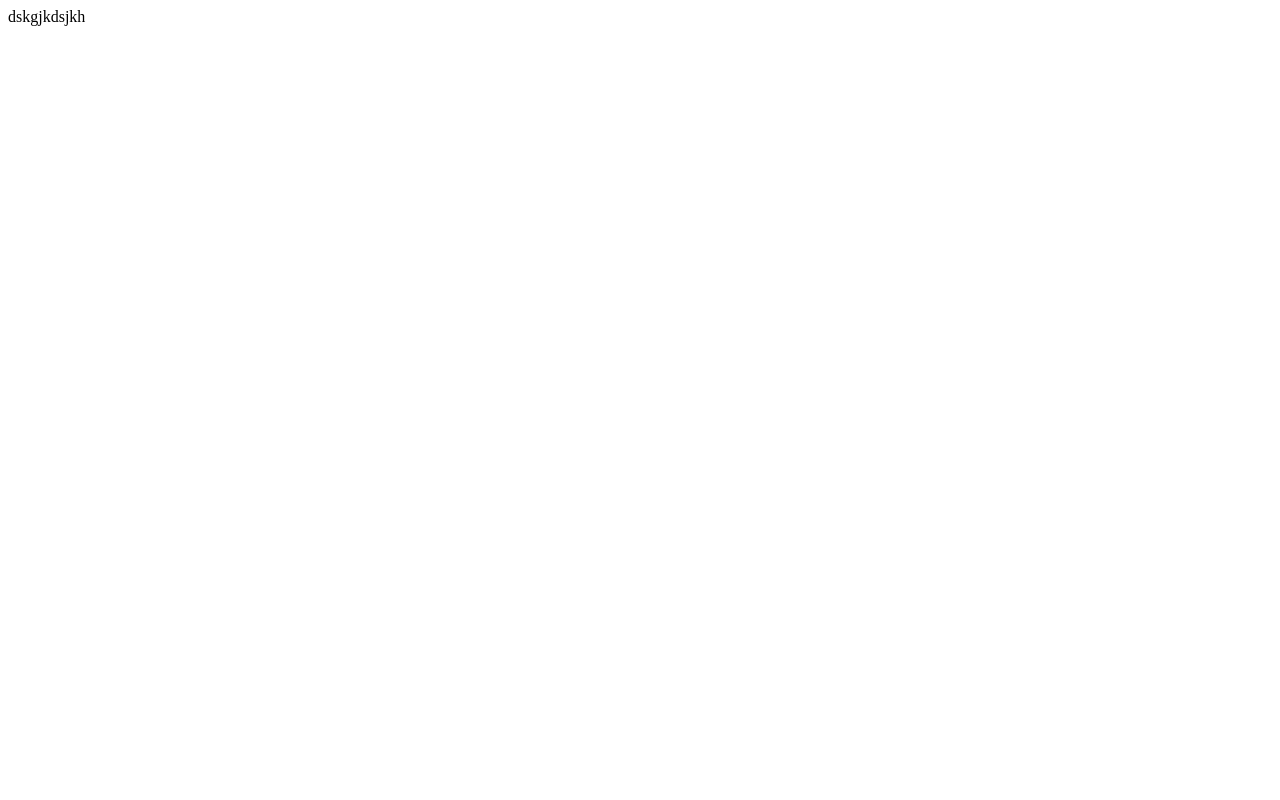
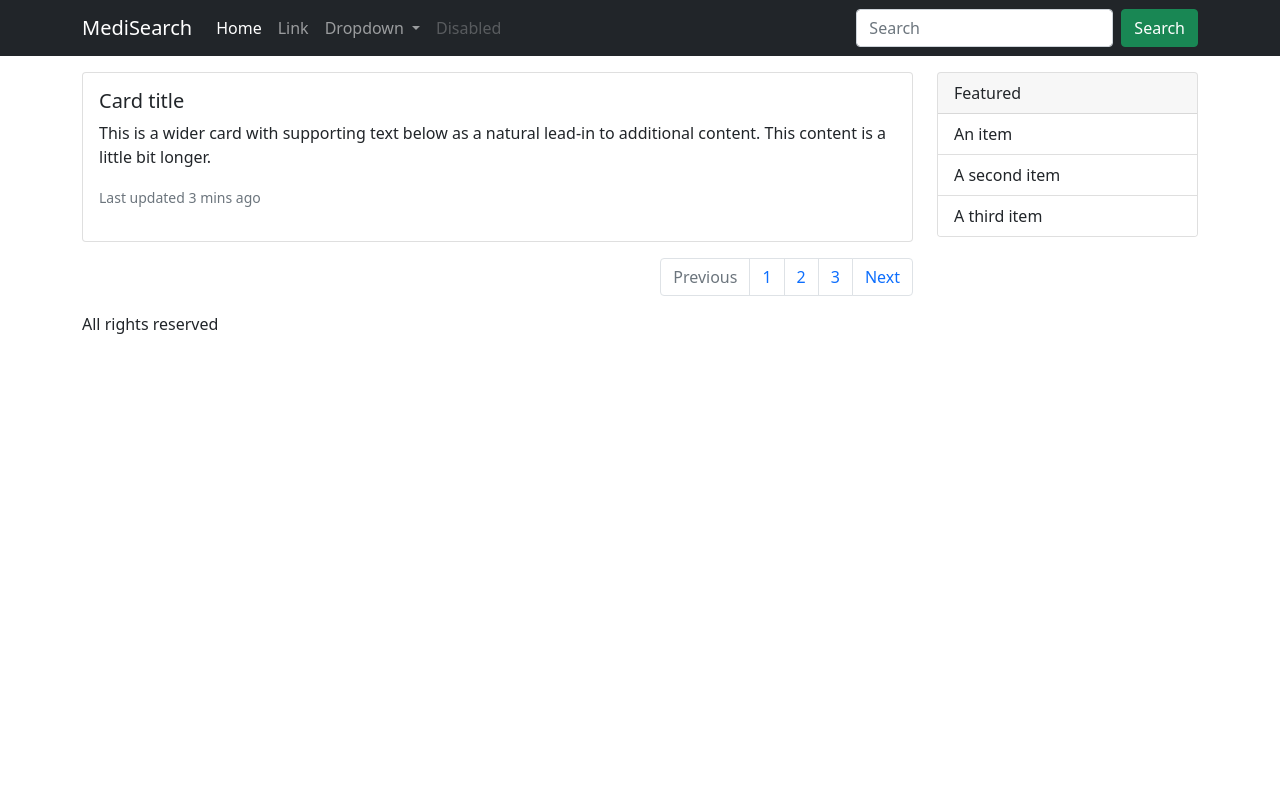
Before and after one commit to AkinCetin/SWE573-Project, a Django app: page / in a window 1280 px wide. Before the commit the page is almost empty. Run offline with Django 3.2, Linux system fonts and the light colour scheme.

Commit message:
anasayfa template olarak oluşturuldu

```diff
--- a/SWE573_Project/templates/pages/mainpage.html
+++ b/SWE573_Project/templates/pages/mainpage.html
@@ -1 +1,114 @@
-dskgjkdsjkh
+<!doctype html>
+<html lang="en">
+  <head>
+    <!-- Required meta tags -->
+    <meta charset="utf-8">
+    <meta name="viewport" content="width=device-width, initial-scale=1">
+
+    <!-- Bootstrap CSS -->
+    <link href="https://cdn.jsdelivr.net/npm/bootstrap@5.0.1/dist/css/bootstrap.min.css" rel="stylesheet" integrity="sha384-+0n0xVW2eSR5OomGNYDnhzAbDsOXxcvSN1TPprVMTNDbiYZCxYbOOl7+AMvyTG2x" crossorigin="anonymous">
+
+    <title>Hello, world!</title>
+  </head>
+  <body>
+    <nav class="navbar navbar-expand-lg navbar-dark bg-dark">
+        <div class="container">
+          <a class="navbar-brand" href="#">MediSearch</a>
+          <button class="navbar-toggler" type="button" data-bs-toggle="collapse" data-bs-target="#navbarSupportedContent" aria-controls="navbarSupportedContent" aria-expanded="false" aria-label="Toggle navigation">
+            <span class="navbar-toggler-icon"></span>
+          </button>
+          <div class="collapse navbar-collapse" id="navbarSupportedContent">
+            <ul class="navbar-nav me-auto mb-2 mb-lg-0">
+              <li class="nav-item">
+                <a class="nav-link active" aria-current="page" href="#">Home</a>
+              </li>
+              <li class="nav-item">
+                <a class="nav-link" href="#">Link</a>
+              </li>
+              <li class="nav-item dropdown">
+                <a class="nav-link dropdown-toggle" href="#" id="navbarDropdown" role="button" data-bs-toggle="dropdown" aria-expanded="false">
+                  Dropdown
+                </a>
+                <ul class="dropdown-menu" aria-labelledby="navbarDropdown">
+                  <li><a class="dropdown-item" href="#">Action</a></li>
+                  <li><a class="dropdown-item" href="#">Another action</a></li>
+                  <li><hr class="dropdown-divider"></li>
+                  <li><a class="dropdown-item" href="#">Something else here</a></li>
+                </ul>
+              </li>
+              <li class="nav-item">
+                <a class="nav-link disabled" href="#" tabindex="-1" aria-disabled="true">Disabled</a>
+              </li>
+            </ul>
+            <form class="d-flex">
+              <input class="form-control me-2" type="search" placeholder="Search" aria-label="Search">
+              <button class="btn btn-success" type="submit">Search</button>
+            </form>
+          </div>
+        </div>
+      </nav>
+
+      <div class = "container mt-3">
+          <div class="row">
+              <div class="col-sm-9">
+                <div class="card mb-3">
+                    <div class="row g-0">
+                      <div class="col-sm-12">
+                        <div class="card-body mb-3">
+                          <h5 class="card-title">Card title</h5>
+                          <p class="card-text">This is a wider card with supporting text below as a natural lead-in to additional content. This content is a little bit longer.</p>
+                          <p class="card-text"><small class="text-muted">Last updated 3 mins ago</small></p>
+                        </div>
+                      </div>
+                    </div>
+                  </div>
+
+                  <nav aria-label="Page navigation example">
+                    <ul class="pagination justify-content-end">
+                      <li class="page-item disabled">
+                        <a class="page-link" href="#" tabindex="-1" aria-disabled="true">Previous</a>
+                      </li>
+                      <li class="page-item"><a class="page-link" href="#">1</a></li>
+                      <li class="page-item"><a class="page-link" href="#">2</a></li>
+                      <li class="page-item"><a class="page-link" href="#">3</a></li>
+                      <li class="page-item">
+                        <a class="page-link" href="#">Next</a>
+                      </li>
+                    </ul>
+                  </nav>
+              </div>
+
+
+
+              <div class="col-sm-3">
+                <div class="card">
+                    <div class="card-header">
+                      Featured
+                    </div>
+                    <ul class="list-group list-group-flush">
+                      <li class="list-group-item">An item</li>
+                      <li class="list-group-item">A second item</li>
+                      <li class="list-group-item">A third item</li>
+                    </ul>
+                  </div>
+              </div>
+
+          </div>
+
+        <div class = "row">
+            <div class = "col-12">
+                <p>All rights reserved</p>
+
+            </div>
+        </div>
+      </div>
+
+    <script src="https://cdn.jsdelivr.net/npm/bootstrap@5.0.1/dist/js/bootstrap.bundle.min.js" integrity="sha384-gtEjrD/SeCtmISkJkNUaaKMoLD0//ElJ19smozuHV6z3Iehds+3Ulb9Bn9Plx0x4" crossorigin="anonymous"></script>
+
+    <!-- Option 2: Separate Popper and Bootstrap JS -->
+    <!--
+    <script src="https://cdn.jsdelivr.net/npm/@popperjs/core@2.9.2/dist/umd/popper.min.js" integrity="sha384-IQsoLXl5PILFhosVNubq5LC7Qb9DXgDA9i+tQ8Zj3iwWAwPtgFTxbJ8NT4GN1R8p" crossorigin="anonymous"></script>
+    <script src="https://cdn.jsdelivr.net/npm/bootstrap@5.0.1/dist/js/bootstrap.min.js" integrity="sha384-Atwg2Pkwv9vp0ygtn1JAojH0nYbwNJLPhwyoVbhoPwBhjQPR5VtM2+xf0Uwh9KtT" crossorigin="anonymous"></script>
+    -->
+  </body>
+</html>
```
Also changed, not shown: templates/base.html (added), templates/components/footer.html (added), templates/components/navbar.html (added), templates/components/sidebar.html (added).
